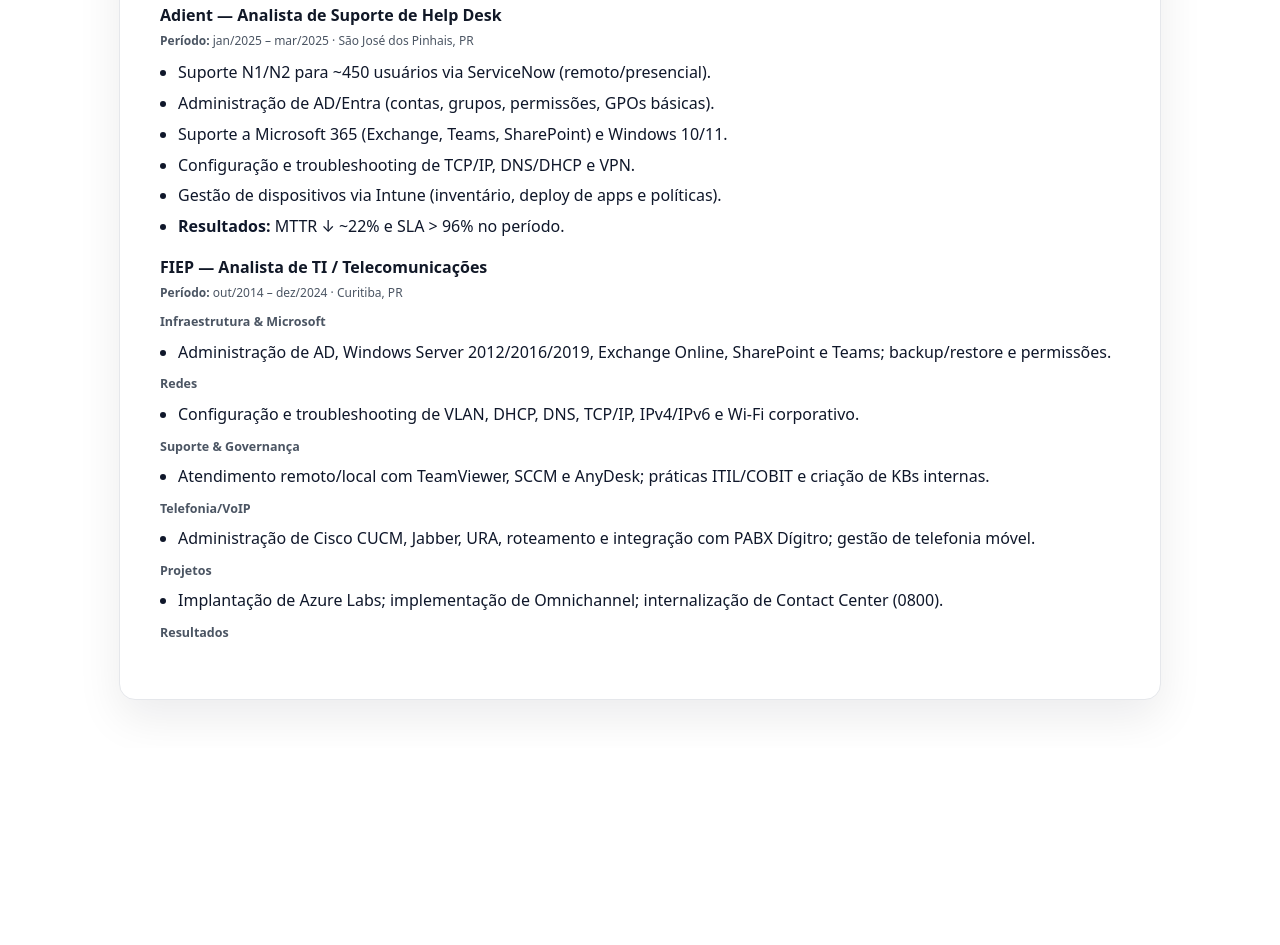
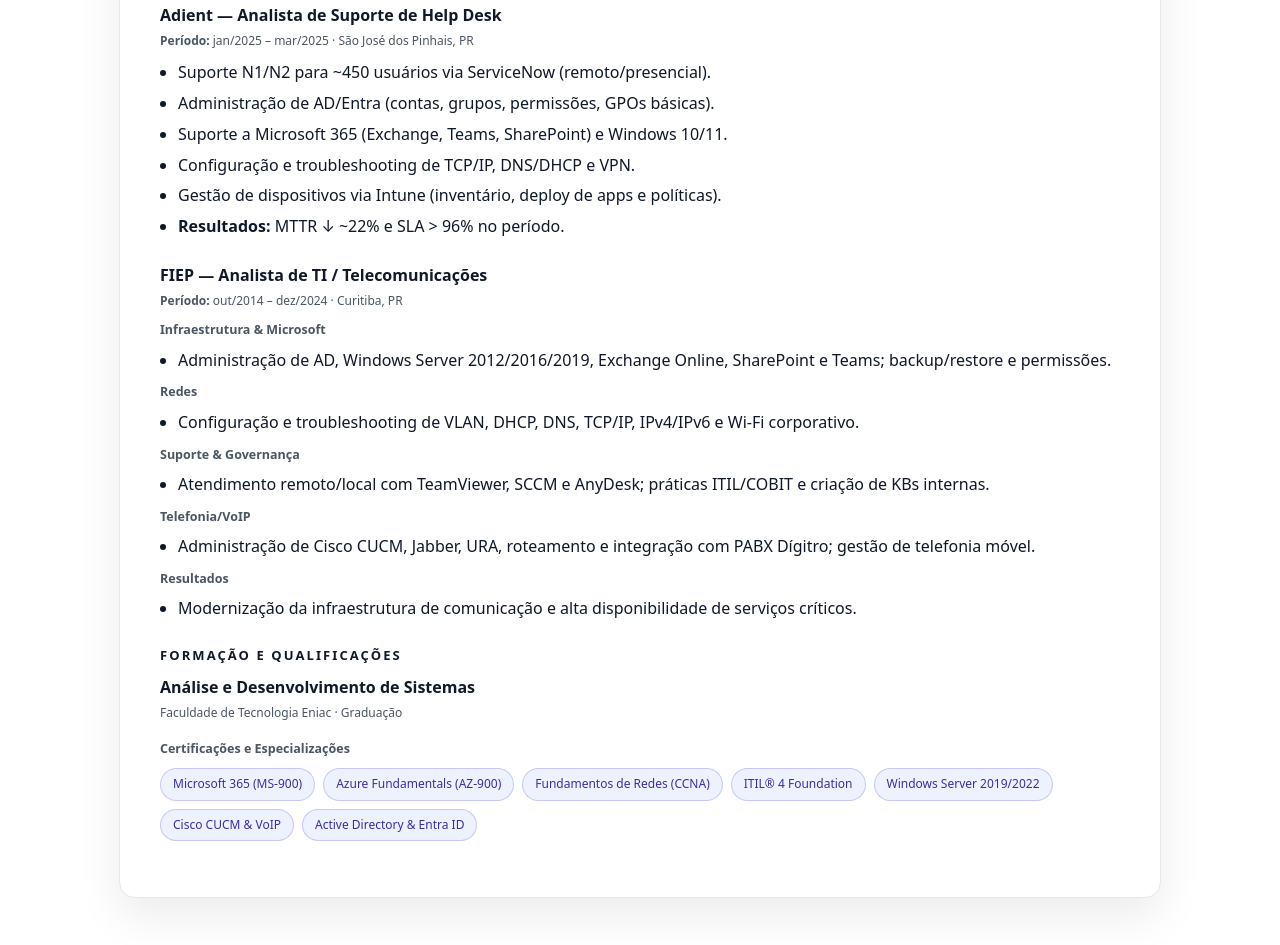
Before and after one commit to ademilson81/curriculo-ademilson, a plain HTML site: page index.html in a window 1280 px wide. Shown: the part 595-1540 px from the top of the page. Before the commit the page ends 1343 px from the top, so only its background shows below. Drawn offline with Linux system fonts and the light colour scheme.

Commit message:
Update index.html

```diff
--- a/index.html
+++ b/index.html
@@ -36,7 +36,7 @@
       border-bottom:1px solid var(--border);
       padding-bottom:16px; margin-bottom:22px;
     }
-    .avatar{width:96px;height:96px;border-radius:999px;overflow:hidden;border:2px solid var(--border)}
+    .avatar{width:96px;height:96px;border-radius:999px;overflow:hidden;border:2px solid var(--border);background:#f3f4f6}
     .avatar img{width:100%;height:100%;object-fit:cover;display:block}
     h1{margin:0;color:var(--h);font-size:28px}
     .role{margin:6px 0 10px;font-size:14px;font-weight:700;letter-spacing:.04em;text-transform:uppercase;color:var(--accent)}
@@ -74,6 +74,7 @@
 
     /* Small screens */
     @media (max-width:640px){
+      header.top{flex-direction: column; align-items: flex-start;}
       .container{padding:24px}
       .avatar{width:80px;height:80px}
     }
@@ -82,10 +83,9 @@
 <body>
   <main class="container" role="main" aria-label="Currículo de Ademilson Albino">
 
-    <!-- HEADER -->
     <header class="top">
       <div class="avatar">
-        foto-perfil.jpeg
+        <img src="foto-perfil.jpeg" alt="Foto de Ademilson Albino">
       </div>
 
       <div>
@@ -106,7 +106,6 @@
 
     <button id="downloadPDF" onclick="window.print()" aria-label="Baixar versão em PDF">⬇️ Baixar PDF</button>
 
-    <!-- SOBRE -->
     <section class="section" aria-labelledby="sobre">
       <h2 id="sobre" class="section-title">Sobre</h2>
       <p>
@@ -117,7 +116,6 @@
       </p>
     </section>
 
-    <!-- EXPERIÊNCIA -->
     <section class="section" aria-labelledby="xp">
       <h2 id="xp" class="section-title">Experiência Profissional</h2>
 
@@ -134,7 +132,7 @@
         </ul>
       </article>
 
-      <article style="margin-top:16px">
+      <article style="margin-top:24px">
         <h3 class="job-title">FIEP — Analista de TI / Telecomunicações</h3>
         <p class="job-meta"><strong>Período:</strong> out/2014 – dez/2024 · Curitiba, PR</p>
 
@@ -158,10 +156,33 @@
           <li>Administração de Cisco CUCM, Jabber, URA, roteamento e integração com PABX Dígitro; gestão de telefonia móvel.</li>
         </ul>
 
-        <div class="subhead">Projetos</div>
-        <ul>
-          <li>Implantação de Azure Labs; implementação de Omnichannel; internalização de Contact Center (0800).</li>
-        </ul>
-
         <div class="subhead">Resultados</div>
         <ul>
+          <li>Modernização da infraestrutura de comunicação e alta disponibilidade de serviços críticos.</li>
+        </ul>
+      </article>
+    </section>
+
+    <section class="section" aria-labelledby="cursos">
+      <h2 id="cursos" class="section-title">Formação e Qualificações</h2>
+
+      <article style="margin-bottom: 16px;">
+        <h3 class="job-title">Análise e Desenvolvimento de Sistemas</h3>
+        <p class="job-meta">Faculdade de Tecnologia Eniac · Graduação</p>
+      </article>
+
+      <div class="subhead">Certificações e Especializações</div>
+      <div class="skills" style="margin-top: 10px;">
+        <span class="chip">Microsoft 365 (MS-900)</span>
+        <span class="chip">Azure Fundamentals (AZ-900)</span>
+        <span class="chip">Fundamentos de Redes (CCNA)</span>
+        <span class="chip">ITIL® 4 Foundation</span>
+        <span class="chip">Windows Server 2019/2022</span>
+        <span class="chip">Cisco CUCM & VoIP</span>
+        <span class="chip">Active Directory & Entra ID</span>
+      </div>
+    </section>
+
+  </main>
+</body>
+</html>
```
